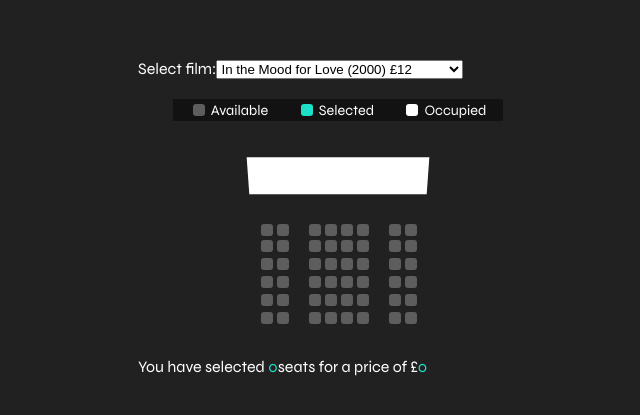
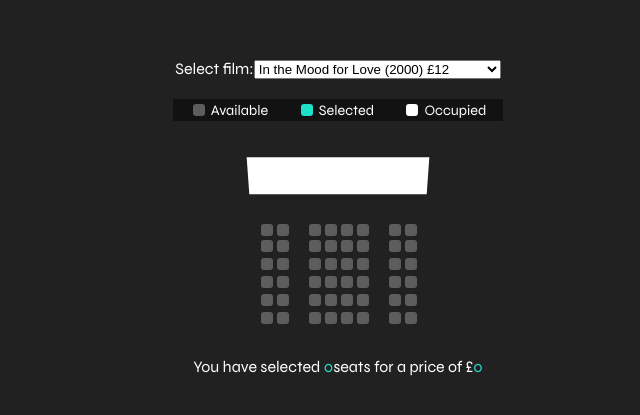
Before and after one commit to hannah-choi/theater_seat_reservation, a React (Create React App) app: page / in a window 1280 px wide. Shown: the part 241-656 px from the top of the page, without its empty margins (302-942 px from the left). Built offline with nearby package versions, Linux system fonts and the light colour scheme.

Commit message:
modified css

```diff
--- a/src/App.css
+++ b/src/App.css
@@ -8,6 +8,12 @@
 
 * {
     box-sizing: border-box;
+}
+
+.App {
+    display: flex;
+    flex-direction: column;
+    align-items: center;
 }
 
 body {
```
